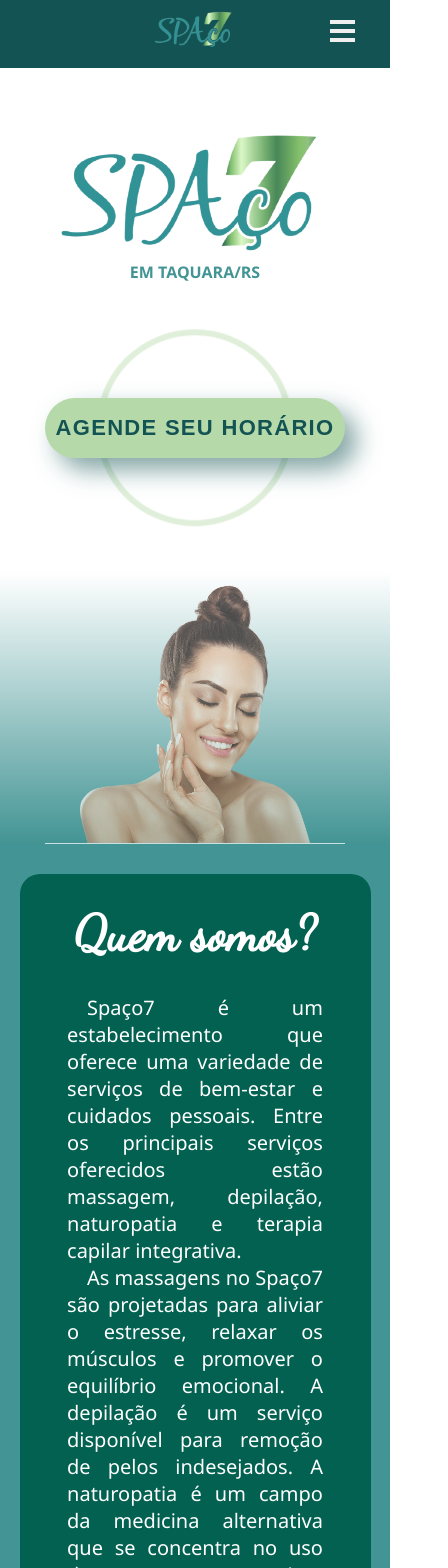
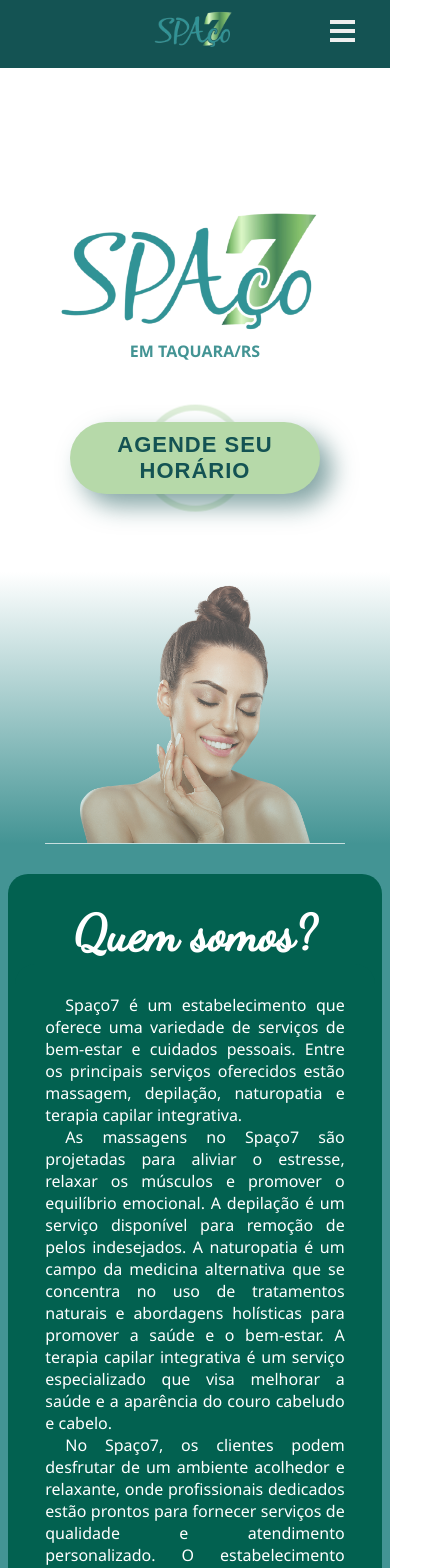
Before and after one commit to William-Dias-Marcos/Spaco7_Angular, an Angular app: page / in a window 390 px wide. Shown: the top 1568 px of the page, 448 px wide, since content can reach past the window. Built offline with nearby package versions, Linux system fonts and the light colour scheme.

Commit message:
global responsiveness tuning

```diff
--- a/src/app/components/about/about.component.css
+++ b/src/app/components/about/about.component.css
@@ -24,6 +24,7 @@
 .about-summary {
   padding: 30px;
   text-indent: 20px;
+  text-align: justify;
   font-size: 20px;
   margin: 0px 100px 0px 100px;
 }
@@ -31,24 +32,23 @@
 .professional-container {
   display: flex;
   flex-wrap: wrap;
-  justify-content: space-between;
 }
 
 .professional-presentation {
   flex-basis: calc(33.33% - 20px);
-  height: 400px;
   text-align: center;
 }
+
 .professional-presentation p {
   font-size: 18px;
   text-align: justify;
-  height: 300px;
+  height: 270px;
+  overflow: auto;
 }
 
 .professionals {
   width: 300px;
   height: 400px;
-  margin: 50px 15px 0px 15px;
   border-radius: 10px;
 }
 
@@ -61,20 +61,40 @@
   margin: 30px;
 }
 
+@media (max-width: 1530px) {
+  .professional-presentation p {
+    height: 380px;
+  }
+}
+
+@media (max-width: 815px) {
+  .about-container div {
+    width: 96%;
+    height: 96%;
+  }
+  .about-summary {
+    margin: 0px 20px 0px 20px;
+  }
+  .professional-presentation {
+    flex-basis: auto;
+    padding: 20px;
+  }
+  .professional-presentation p {
+    height: auto;
+  }
+}
+
 @media (max-width: 500px) {
   .about-summary {
-    margin: 0px 20px 0px 20px;
     text-align: justify;
+    font-size: 16px;
   }
   .professionals {
     width: 200px;
     height: 266px;
   }
-  .professional-presentation {
-    flex-basis: auto;
-  }
+
   .professional-presentation p {
     font-size: 16px;
-    height: auto;
   }
 }
--- a/src/app/components/about/about.component.html
+++ b/src/app/components/about/about.component.html
@@ -66,8 +66,8 @@
           <p>
             Franciele Souza de Oliveira é uma profissional especializada em
             estética e cosmética, com foco em design de sobrancelhas e
-            micropigmentação. Ela oferece uma variedade de serviços, como design
-            de sobrancelhas, design com henna, brown lamination, hidraglos,
+            micropigmentação. Ela oferece diversos serviços, como design de
+            sobrancelhas, design com henna, brown lamination, hidraglos,
             extensão de cílios, limpeza de pele e micropigmentação de
             sobrancelhas e lábios. Franciele se dedica a proporcionar resultados
             personalizados e de alta qualidade, realçando a beleza de seus
@@ -124,15 +124,14 @@
         <div>
           <h3>LIANE</h3>
           <p>
-            Liane Schonardie é uma podóloga especializada em diversos
-            tratamentos para cuidar da saúde dos pés. Com mais de conhecimento e
-            experiência, ela oferece serviços como profilaxia, tratamento de
-            verrugas e onicomicose, coleta para exame micológico, fototerapia,
-            terapia ILIB, tratamento para unha encravada, pelling químico,
-            tratamento para fissuras plantares, órteses corretivas e cuidados
-            para calos e calosidades. Liane dedica-se a proporcionar cuidados
-            personalizados e de qualidade para manter os pés saudáveis e
-            prevenir complicações.
+            Liane Schonardie é uma podóloga especializada tratamentos para
+            cuidar da saúde dos pés. Com mais de conhecimento e experiência, ela
+            oferece serviços como profilaxia, tratamento de verrugas e
+            onicomicose, coleta para exame micológico, fototerapia, terapia
+            ILIB, tratamento para unha encravada, pelling químico, tratamento
+            para fissuras plantares, órteses corretivas e cuidados para calos e
+            calosidades. Liane dedica-se a proporcionar cuidados personalizados
+            e de qualidade para manter os pés saudáveis e prevenir complicações.
           </p>
         </div>
       </div>
--- a/src/app/components/home/home.component.css
+++ b/src/app/components/home/home.component.css
@@ -16,7 +16,6 @@
   flex-direction: column;
 }
 .img-logo {
-  margin-top: 70px;
   width: 300px;
 }
 .logo-container p {
@@ -60,24 +59,23 @@
 
 /* button animation style */
 .wrap {
-  height: 100%;
+  padding-top: 60px;
   display: flex;
   align-items: center;
   justify-content: center;
 }
 
 .button {
-  min-width: 300px;
-  min-height: 60px;
+  width: 250px;
   font-family: "Nunito", sans-serif;
   font-size: 22px;
   text-transform: uppercase;
-  letter-spacing: 1.3px;
+  letter-spacing: 1px;
   font-weight: 700;
   color: rgb(20, 83, 83);
   background: #b6d9a9;
   border: none;
-  border-radius: 1000px;
+  border-radius: 100px;
   box-shadow: 12px 12px 24px rgba(20, 83, 83, 0.521);
   transition: all 0.3s ease-in-out 0s;
   cursor: pointer;
@@ -88,11 +86,11 @@
 
 button::before {
   content: "";
-  border-radius: 1000px;
-  min-width: calc(300px + 12px);
-  min-height: calc(60px + 12px);
+  border-radius: 100px;
+  min-width: calc(245px + 12px);
+  min-height: calc(65px + 12px);
   border: 6px solid #b6d9a9;
-  box-shadow: 0 0 60px #b6d9a9;
+  box-shadow: 0 0 40px #b6d9a9;
   position: absolute;
   top: 50%;
   left: 50%;
@@ -114,8 +112,8 @@
 
 button::after {
   content: "";
-  width: 30px;
-  height: 30px;
+  width: 20px;
+  height: 20px;
   border-radius: 100%;
   border: 6px solid #b6d9a9;
   position: absolute;
@@ -134,13 +132,13 @@
 
 @keyframes ring {
   0% {
-    width: 30px;
-    height: 30px;
+    width: 20px;
+    height: 20px;
     opacity: 1;
   }
   100% {
-    width: 300px;
-    height: 300px;
+    width: 150px;
+    height: 150px;
     opacity: 0;
   }
 }
--- a/src/app/components/opening-hours/opening-hours.component.css
+++ b/src/app/components/opening-hours/opening-hours.component.css
@@ -3,12 +3,10 @@
   display: flex;
   justify-content: center;
   color: #0e6150;
-  padding: 30px;
 }
 
 .container-content {
   background-color: #ffffff93;
-  width: auto;
 
   padding: 40px 80px 40px 80px;
   border-radius: 20px;
@@ -55,3 +53,23 @@
   background-color: #085f63;
   color: #fff;
 }
+
+@media (max-width: 630px) {
+  .container-content {
+    width: 96%;
+    height: 96%;
+    padding: 0px 0px 30px 0px;
+    margin-bottom: 50px;
+  }
+
+  .container-content div {
+    margin: 10px;
+  }
+  .container-content div img {
+    width: 50px;
+    height: 50px;
+  }
+  h2 {
+    padding: 20px;
+  }
+}
--- a/src/app/components/opening-hours/opening-hours.component.html
+++ b/src/app/components/opening-hours/opening-hours.component.html
@@ -12,7 +12,7 @@
       <tr>
         <th>DIAS</th>
         <th>INÍCIO</th>
-        <th>ENCERRAMENTO</th>
+        <th>FIM</th>
       </tr>
 
       <tr>
```
